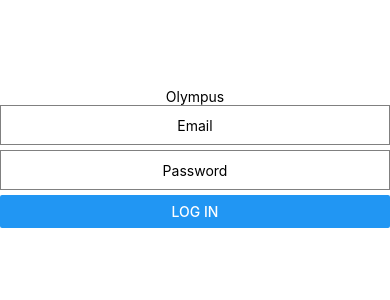
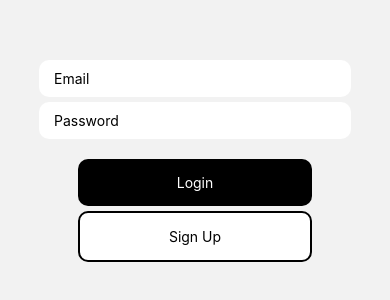
Before and after one commit to MatthewChang908/olympus-app, a React Native app: screen /Login in a window 390 px wide. Shown: the part 264-564 px from the top of the page. Built offline with nearby package versions, Linux system fonts and the light colour scheme.

Commit message:
started firebase

```diff
--- a/App.js
+++ b/App.js
@@ -1,25 +1,22 @@
 import {StatusBar} from 'expo-status-bar';
 import {StyleSheet, Text, TextInput, View, Button} from 'react-native';
+import { NavigationContainer } from '@react-navigation/native';
+import { createNativeStackNavigator } from '@react-navigation/native-stack';
 
+import LoginScreen from "./screrens/LoginScreen";
+import HomeScreen from "./screrens/HomeScreen";
+
+const Stack = createNativeStackNavigator();
 
 export default function App() {
     return (
-        <View style={styles.container}>
-
-            <Text style={{textAlign:"center"}}>Olympus</Text>
-            <View>
-                <TextInput
-                    style={styles.ep}
-                    defaultValue="Email"
-                />
-                <TextInput
-                    style={styles.ep}
-                    defaultValue="Password"
-                />
-                <Button title={"Log in"}/>
-            </View>
-            <StatusBar style="auto"/>
-        </View>
+        <NavigationContainer>
+            <Stack.Navigator>
+                {/*<Stack.Screen name="Home" component={HomeScreen} />*/}
+                <Stack.Screen options={{headerShown: false}} name={"Login"} component={LoginScreen}/>
+                <Stack.Screen name={"Home"} component={HomeScreen}/>
+            </Stack.Navigator>
+        </NavigationContainer>
     );
 }
 
--- /dev/null
+++ b/firebase.js
@@ -0,0 +1,25 @@
+// Import the functions you need from the SDKs you need
+import firebase from 'firebase/compat/app';
+
+// Your web app's Firebase configuration
+// For Firebase JS SDK v7.20.0 and later, measurementId is optional
+const firebaseConfig = {
+    apiKey: "AIzaSyDIs4ZB0ttUgP8q9m3_uWowpZNKPcX8YBM",
+    authDomain: "olympus-11681.firebaseapp.com",
+    projectId: "olympus-11681",
+    storageBucket: "olympus-11681.appspot.com",
+    messagingSenderId: "369686943162",
+    appId: "1:369686943162:web:2be7a6494a91e9ba3ef983",
+    measurementId: "G-31MH5R65NF"
+};
+
+
+// Initialize Firebase
+let app;
+if (firebase.apps.length === 0) {
+    app = firebase.initializeApp(firebaseConfig);
+} else {
+    app = firebase.app();
+}
+const auth = firebase.auth();
+export {auth};
--- /dev/null
+++ b/screrens/HomeScreen.js
@@ -0,0 +1,14 @@
+import React from 'react'
+import {StyleSheet, Text, View} from 'react-native'
+
+const HomeScreen = () => {
+    return (
+        <View>
+            <Text>Home Screen</Text>
+        </View>
+    )
+}
+
+export default HomeScreen
+
+const styles = StyleSheet.create({})
--- /dev/null
+++ b/screrens/LoginScreen.js
@@ -0,0 +1,102 @@
+import React, {useState} from 'react'
+import {KeyboardAvoidingView, StyleSheet, Text, TextInput, TouchableOpacity, View} from 'react-native'
+import "firebase/auth";
+import {auth} from "../firebase";
+
+const LoginScreen = () => {
+    const [email, setEmail] = useState('')
+    const [password, setPassword] = useState('')
+
+    const handleSignUp = () => {
+        auth
+            .createUserWithEmailAndPassword(email,password)
+            .then(userCredentials => {
+                const user = userCredentials.user;
+                console.log(user.email);
+            })
+            .catch(error => alert(error.message))
+    }
+    return (
+        <KeyboardAvoidingView
+            style={styles.container}
+            behavior="padding"
+        >
+            <View style={styles.inputContainer}>
+                <TextInput
+                    placeholder={"Email"}
+                    value={email}
+                    onChangeText={text => setEmail(text)}
+                    style={styles.input}
+                />
+                <TextInput
+                    placeholder={"Password"}
+                    value={password}
+                    onChangeText={text => setPassword(text)}
+                    style={styles.input}
+                    secureTextEntry
+                />
+            </View>
+
+            <View style={styles.buttonContainer}>
+                <TouchableOpacity
+                    onPress={() => {}}
+                    style={styles.loginButton}>
+                    <Text style={styles.loginText}>Login</Text>
+                </TouchableOpacity>
+                <TouchableOpacity
+                    onPress={handleSignUp}
+                    style={[styles.loginButton, styles.signUpButton]}>
+                    <Text style={styles.signUpText}>Sign Up</Text>
+                </TouchableOpacity>
+            </View>
+
+        </KeyboardAvoidingView>
+    )
+}
+
+export default LoginScreen
+
+const styles = StyleSheet.create({
+    container: {
+        flex: 1,
+        justifyContent: "center",
+        alignItems: "center",
+    },
+    inputContainer:{
+        width: '80%'
+    },
+    input: {
+        backgroundColor: "white",
+        paddingHorizontal: 15,
+        paddingVertical: 10,
+        borderRadius: 10,
+        marginTop: 5,
+    },
+    buttonContainer: {
+        width:'60%',
+        justifyContent: "center",
+        alignItems: "center",
+        marginTop: 20,
+    },
+    loginButton: {
+        backgroundColor: "black",
+        width: '100%',
+        padding: 15,
+        borderRadius: 10,
+        alignItems: "center"
+    },
+    loginText: {
+        color: "white"
+    },
+    signUpButton: {
+        backgroundColor: "white",
+        marginTop: 5,
+        borderColor: "black",
+        borderWidth: 2
+    },
+    signUpText: {
+        color: "black"
+    }
+
+
+})
```
